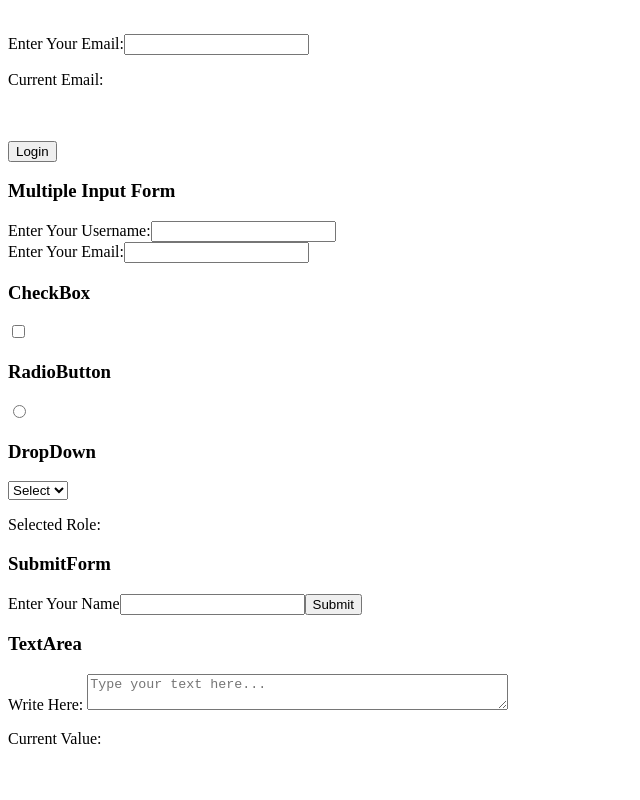
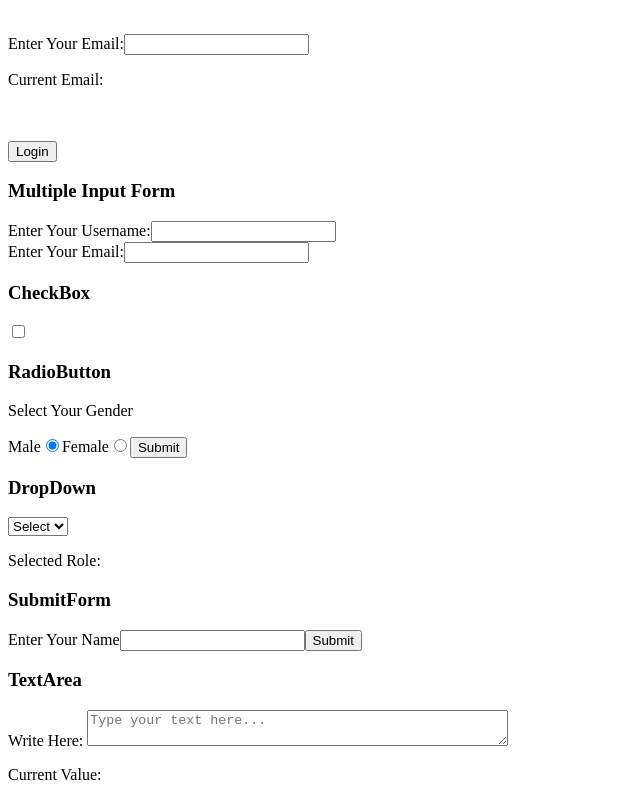
Before and after one commit to SuwanthaDarshana/render-test, a React (Vite) app: page / in a window 1280 px wide. Shown: the part 809-1609 px from the top of the page, without its empty margins (0-640 px from the left). Before the commit the page ends 1573 px from the top, so only its background shows below. Built offline with nearby package versions, Linux system fonts and the light colour scheme.

Commit message:
update radio button

```diff
--- a/src/components/Forms/RadioButton.jsx
+++ b/src/components/Forms/RadioButton.jsx
@@ -1,23 +1,38 @@
-import React, { useState } from 'react'
+import React, { useState } from "react";
 
 function RadioButton() {
+  const [gender, setGender] = useState("male");
 
-    const[gender, setGender] = useState('');
-
+  const handleSubmit = (e)=>{
+    e.preventDefault();
+    alert(`your gender is :${gender}`);
+  }
 
   return (
     <div>
+      <form onSubmit={handleSubmit}>
         <h3>RadioButton</h3>
-        <input
-         type="radio"
-         name='gender'
-         value="male"
-         checked={gender==="male"}
-            onChange={e => setGender(e.target.value)}
-
-         />
+      <p>Select Your Gender</p>
+      <label>Male</label>
+      <input
+        type="radio"
+        name="gender"
+        value="male"
+        checked={gender === "male"}
+        onChange={(e) => setGender(e.target.value)}
+      />
+      <label>Female</label>
+      <input
+        type="radio"
+        name="gender"
+        value="female"
+        checked={gender === "female"}
+        onChange={(e) => setGender(e.target.value)}
+      />
+      <button type="submit">Submit</button>
+      </form>
     </div>
-  )
+  );
 }
 
-export default RadioButton
+export default RadioButton;
```
